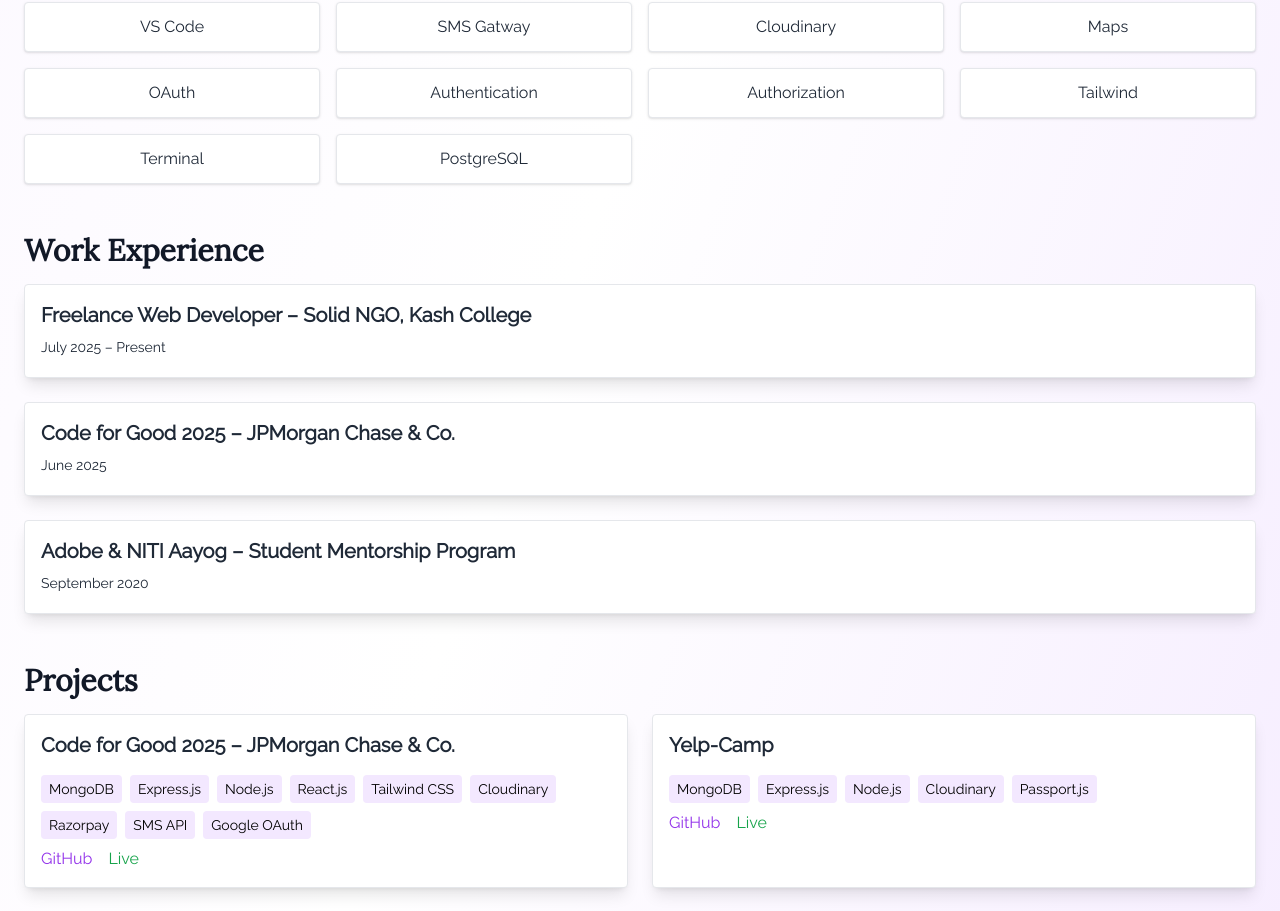
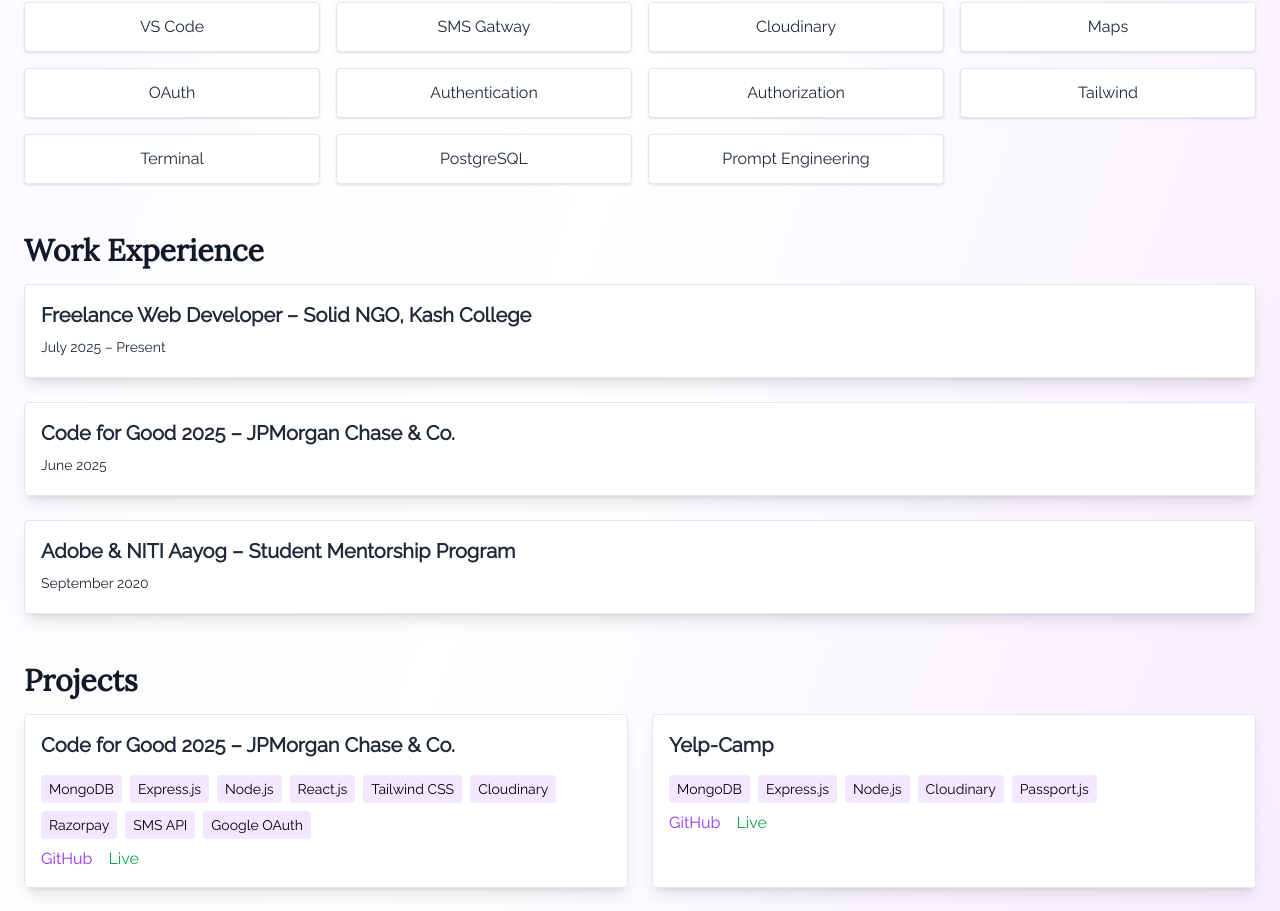
Before and after one commit to SubhankarA8415/Portfolio, a React (Vite) app in the folder portfolio/: page / in a window 1280 px wide. Shown: the part 1700-2611 px from the top of the page. Built offline with nearby package versions, Linux system fonts and the light colour scheme.

Commit message:
Update App.jsx

```diff
--- a/portfolio/src/App.jsx
+++ b/portfolio/src/App.jsx
@@ -20,7 +20,7 @@
   "Django", "Python", "Java", "C", "C++", "MySQL", "Payment Gateways",
   "REST APIs", "Git", "GitHub", "Postman", "VS Code", "SMS Gatway",
   "Cloudinary", "Maps", "OAuth", "Authentication", "Authorization", "Tailwind",
-  "Terminal", "PostgreSQL"
+  "Terminal", "PostgreSQL", "Prompt Engineering"
 ];
 
 const education = [
```
